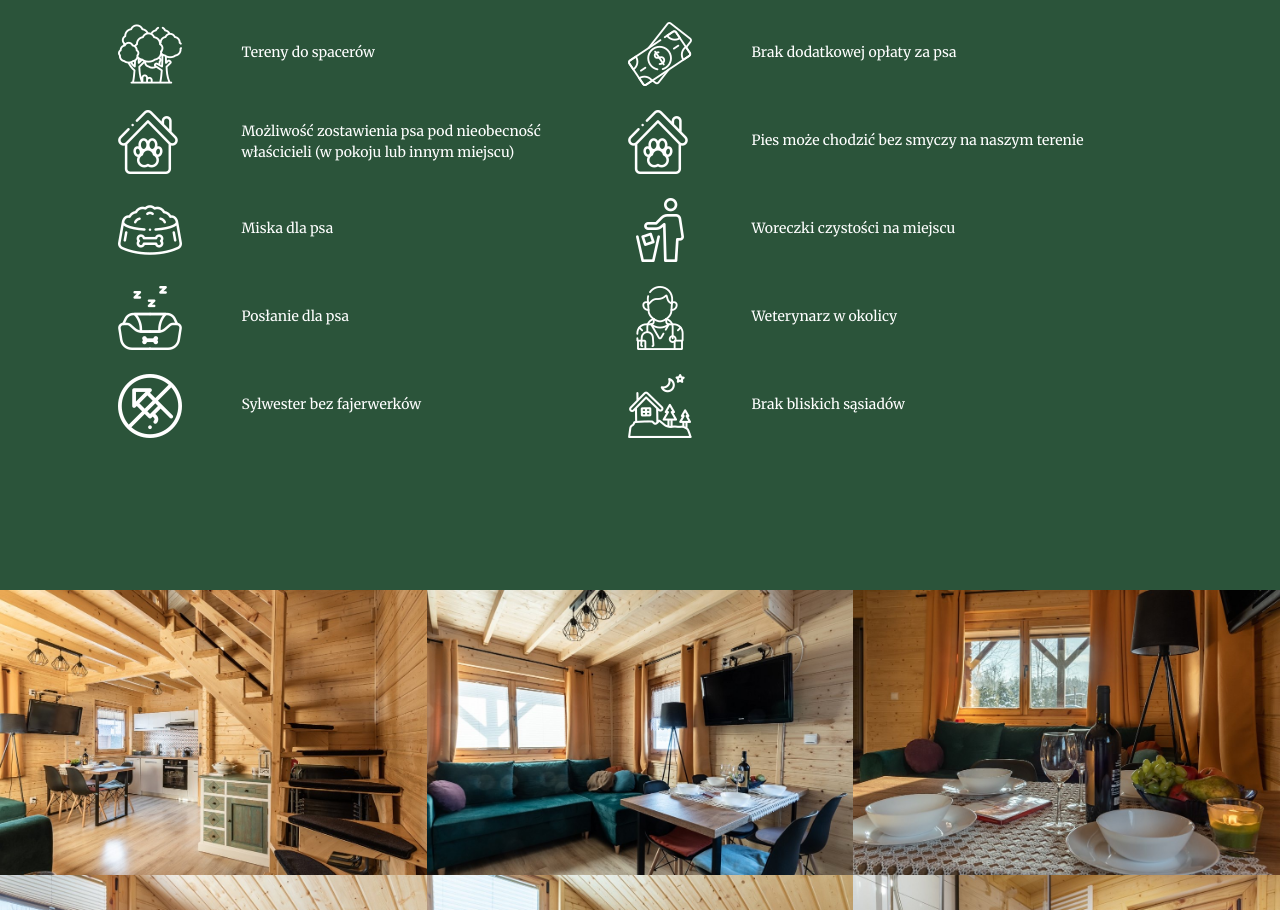
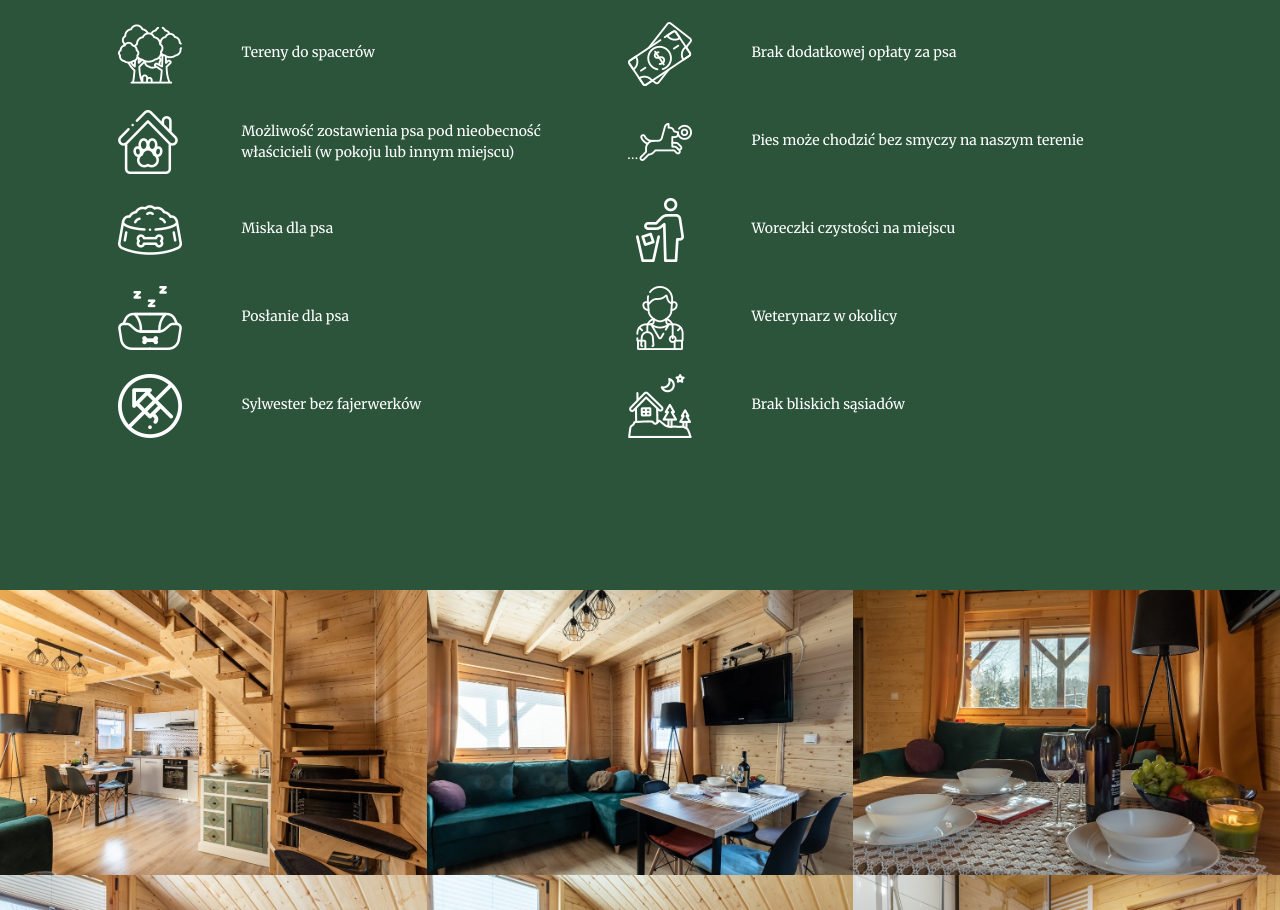
Before and after one commit to tryszTryszowy/Lamkowizna16, a plain HTML site: page index.html in a window 1280 px wide. Shown: the part 2490-3400 px from the top of the page. Drawn offline with nearby package versions, Linux system fonts and the light colour scheme; some packages are replaced by stand-ins of ours; a script that the page names is missing.

Commit message:
dog logo

```diff
--- a/index.html
+++ b/index.html
@@ -182,7 +182,7 @@
                 </div>
             </div>
             <div class="col-12 col-lg-6  mb-4 row">
-                <div class="col-3"><img src="assets/ico/pet-hotel.png" alt="pet-hotel"></div>
+                <div class="col-3"><img src="assets/ico/dog.png" alt="pet-hotel"></div>
                 <div class="col text-left align-self-center text-white form-control-sm">Pies może chodzić bez smyczy na
                     naszym terenie
                 </div>
```
